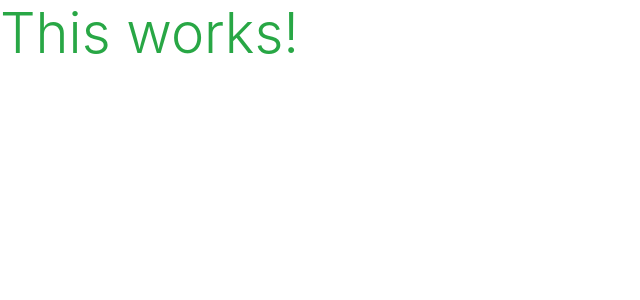
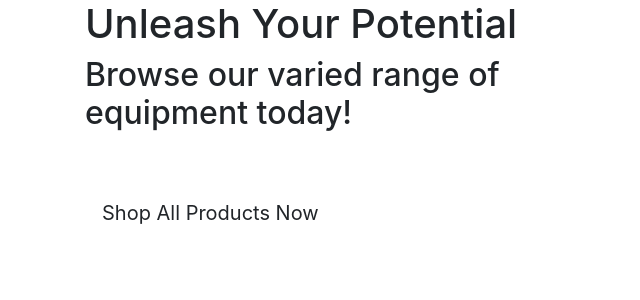
Before and after one commit to Mark-O-S/Fit-Frontier, a Django app: page / in a window 1280 px wide. Shown: the top 300 px of the page, without its empty margins (0-640 px from the left). Run offline with Django 3.2, Linux system fonts and the light colour scheme.

Commit message:
Added main page header

```diff
--- a/fit_frontier/settings.py
+++ b/fit_frontier/settings.py
@@ -14,6 +14,9 @@ from pathlib import Path
 import os
 import dj_database_url
 
+if os.path.isfile("env.py"):
+    import env
+
 
 # Build paths inside the project like this: BASE_DIR / 'subdir'.
 BASE_DIR = Path(__file__).resolve().parent.parent
@@ -23,7 +26,7 @@ BASE_DIR = Path(__file__).resolve().parent.parent
 # See https://docs.djangoproject.com/en/3.2/howto/deployment/checklist/
 
 # SECURITY WARNING: keep the secret key used in production secret!
-SECRET_KEY = os.environ.get('SECRET_KEY', '')
+SECRET_KEY = os.environ.get('SECRET_KEY')
 
 # SECURITY WARNING: don't run with debug turned on in production!
 DEBUG = 'DEVELOPMENT' in os.environ
--- a/home/templates/home/index.html
+++ b/home/templates/home/index.html
@@ -1,6 +1,24 @@
 {% extends 'base.html' %}
 {% load static %}
 
+{% block page_header %}
+<div class="container header-container">
+    <div class="row">
+        <div class="col"></div>
+    </div>
+</div>
+{% endblock %}
+
 {% block content %}
-<h1 class="display-4 text-success">This works!</h1>
+<div class="container h-100">
+    <div class="row h-100">
+        <div class="col-7 col-md-6 my-auto">
+            <h1>Unleash Your Potential</h1>
+            <h2>Browse our varied range of equipment today!</h2>
+            <div class="my-5">
+                <a href="#" class="btn btn-lg py-3" role="button">Shop All Products Now</a>
+            </div>
+        </div>
+    </div>
+</div>
 {% endblock %}
```
